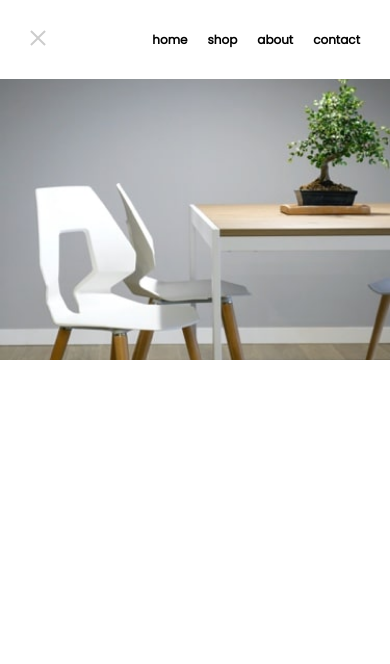
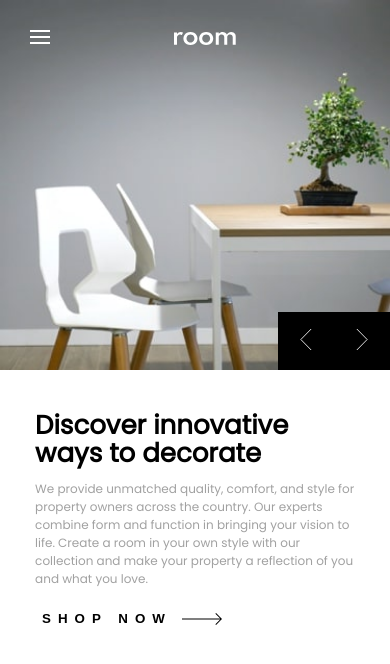
Before and after one commit to Aqib-cyber2/React-Styled-Component, a React (Create React App) app: page / in a window 390 px wide. Shown: the top 664 px of the page. Built offline with nearby package versions, Linux system fonts and the light colour scheme.

Commit message:
Mobile Design using React styled components

```diff
--- a/package.json
+++ b/package.json
@@ -8,6 +8,7 @@
     "@testing-library/user-event": "^13.5.0",
     "react": "^18.2.0",
     "react-dom": "^18.2.0",
+    "react-router-dom": "^6.3.0",
     "react-scripts": "5.0.1",
     "styled-components": "^5.3.5",
     "web-vitals": "^2.1.4"
--- a/src/components/Header.js
+++ b/src/components/Header.js
@@ -1,5 +1,12 @@
-import { StyledHeader, Nav} from "./styles/Header.styled"
+// import { useState } from "react"
+import { StyledHeader, Nav, Logo} from "./styles/Header.styled"
+import { Container } from "./styles/Container.styled"
+import { Button } from "./styles/Button.styled"
+
+
 function Header() {
+
+  // let [toggle, setToggle] = useState(false)
 
   let li = [
     {
@@ -17,17 +24,54 @@ function Header() {
   ]
 
   return (
+    // header
     <StyledHeader color="">
-      <Nav className="mobile-nav">
-        <button>
+    {/* img section */}
+      <div className="img-section">
+        {/* Navbar */}
+        <Nav>
+
+          <button className="toggle-btn">
+            <img src="./images/icon-hamburger.svg" alt="humberger menu icon" />
+          </button>
+
+          <Logo src="./images/logo.svg" />
+
+          {/* fixed navigation bar in header on mobile devices */}
+          <div className="mobile-nav fixed hide">
+            <button className="toggle-btn">
               <img src="./images/icon-close.svg" alt="closeIcon" />
             </button>
+
             <ul>
               { li.map( li =>  <li key={li.title}> <a href="#"> {li.title} </a> </li> ) }
             </ul>
+
+          </div>
+
         </Nav>
 
         {/* slider buttons  */}
+        <div className="button-box" bg="#ebfbff">
+          <button type="button" className="btn"> <img src="./images/icon-angle-left.svg" alt="Left arrow Icon" /> </button>
+          <button type="button" className="btn"> <img src="./images/icon-angle-right.svg" alt="right arrow Icon" /> </button>
+        </div>
+      </div>
+
+      {/* content section */}
+      <Container className="content-section">
+        <h1> Discover innovative <br /> ways to decorate </h1>
+
+        <p>
+          We provide unmatched quality, comfort, and style for property owners across the country.
+          Our experts combine form and function in bringing your vision to life. Create a room in your
+          own style with our collection and make your property a reflection of you and what you love.
+        </p>
+
+        <Button className="btn"> Shop now  <img src="./images/icon-arrow.svg" alt="button arrowIcon" /> </Button>
+      </Container>
+
+
     </StyledHeader>
   )
 }
--- /dev/null
+++ b/src/components/styles/Button.styled.js
@@ -0,0 +1,18 @@
+import styled from "styled-components";
+
+export const Button = styled.button`
+    display: flex;
+    align-items: center;
+    background-color: transparent;
+    color: hsl(0, 0%, 0%);
+    font-weight: 600;
+    letter-spacing: 7px;
+    text-transform: uppercase;
+    transition: opacity 150ms ease;
+
+    img{ margin-left: 10px }
+
+    &:hover{
+        opacity: 0.5;
+    }
+`
--- /dev/null
+++ b/src/components/styles/Container.styled.js
@@ -0,0 +1,9 @@
+import styled from "styled-components";
+
+export const Container = styled.div`
+    padding: 11vw 9vw;
+
+    @media (min-width: 600px) {
+        /* padding: 25px 18px; */
+    }
+`
--- a/src/components/styles/GlobalStyle.styled.js
+++ b/src/components/styles/GlobalStyle.styled.js
@@ -11,7 +11,7 @@ export const GlobalStyle = createGlobalStyle`
         --dark: 'hsl(0, 0%, 0%)';
         --light: 'hsl(0, 0%, 100%)'
         --light-dark-grey: 'hsl(0, 0%, 63%)';
-        --dark-grey: 'hsl(0, 0%, 100%)'
+        --dark-grey: 'hsl(0, 0%, 27%)'
     }
 
     body{
@@ -23,6 +23,7 @@ export const GlobalStyle = createGlobalStyle`
         border-color: transparent;
         padding: 0.5rem 1rem;
         cursor: pointer;
+        padding: 5px;
     }
 
 `
--- a/src/components/styles/Header.styled.js
+++ b/src/components/styles/Header.styled.js
@@ -1,41 +1,86 @@
 import styled from "styled-components";
 
+// header component
 export const StyledHeader = styled.header`
-    /* background-color: ${(props)=> props.color || '#ebfbff'}; */
-    position: relative;
-    background: #6a6e71 url('./images/mobile-image-hero-1.jpg') no-repeat;
-    background-size: cover;
-    height: 360px;
+    /* img section in header */
+    .img-section{
+        position: relative;
+        background: #6a6e71 url('./images/mobile-image-hero-1.jpg') no-repeat;
+        background-size: cover;
+        padding-bottom: 75%;
 
-    /* .btn-box{
-        position: ;
-    } */
+        .button-box{
+        position: absolute;
+        bottom: 0;
+        right: 0;
 
+            .btn{
+                background-color: ${(props)=> props.bg || 'hsl(0, 0%, 0%)'};
+                padding: 15px 20px;
+
+                img{ width : 12px }
+            }
+        }
+    }
+
+    /* content section in header */
+    .content-section{
+        h1{
+            font-size: 26px;
+            line-height: 1.7rem;
+            margin-bottom: 0.85rem;
+        }
+
+        p{
+            color: hsl(0, 0%, 63%);
+            margin-bottom: 1rem;
+        }
+    }
 `
 
+// navbar styled component
 export const Nav = styled.nav`
-    background-color: hsl(0, 0%, 100%);
-    color: hsl(0, 0%, 0%);
-    padding: 30px;
+    --padding-30: 30px;
+
     display: flex;
     align-items: center;
-    justify-content: space-between;
+    padding: var(--padding-30);
+    transition: transform 200ms ease-in;
 
-    @media (min-width: 768px){
-        position: relative;
+    /* humberger icon */
+    .toggle-btn{
+        border: 0;
+        background: transparent;
+        cursor: pointer;
 
-        &.mobile-nav{
+        @media (min-width: 600px) {
             display: none;
         }
     }
 
+    /* mobile navigation style */
+    .mobile-nav{
+        width: 100%;
+        display: flex;
+        align-items: center;
+        justify-content: space-between;
+        padding: var(--padding-30);
+        background-color: hsl(0, 0%, 100%);
+        color: hsl(0, 0%, 0%);
+        transition: transform 200ms ease;
 
-    button{
-        border: 0;
-        background: transparent;
-        cursor: pointer;
+        &.hide{ transform: translateY(-100%) }
+        &.show{ transform: translateY(0) }
     }
 
+    /* fixed header mobile navigation */
+    .fixed{
+        position: fixed;
+        left: 0;
+        top: 0;
+    }
+
+    /* navbar menus */
     ul{
         list-style: none;
         display: flex;
@@ -53,3 +98,12 @@ export const Nav = styled.nav`
         }
     }
 `
+
+// logo
+export const Logo = styled.img`
+
+    @media (max-width: 599px) {
+        margin: 0 auto;
+    }
+
+`
```
Also changed, not shown: 1 other file (tests, documents, lock files or other folders). Lines whose indentation alone changed are shown as unchanged.
